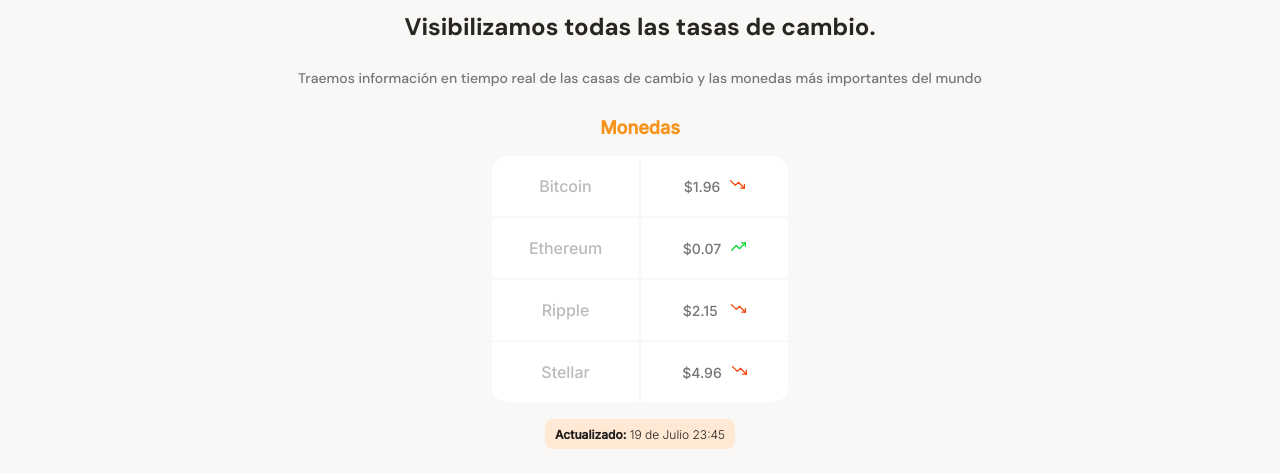
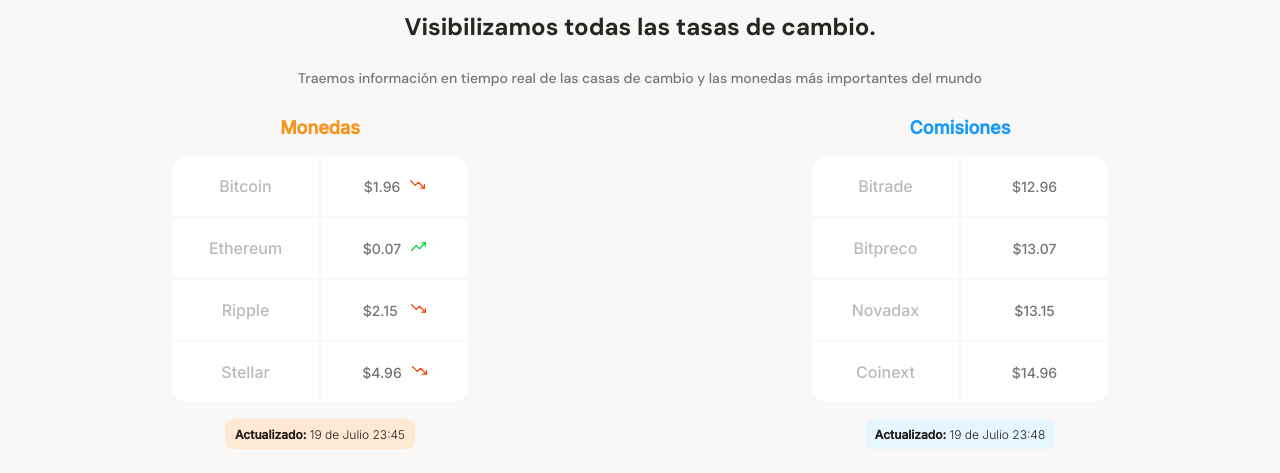
Before and after one commit to ArmandoRomero33/primerproyecto, a plain HTML site: page index.html in a window 1280 px wide. Shown: the part 650-1123 px from the top of the page. Drawn offline with Linux system fonts and the light colour scheme.

Commit message:
slide tablas

```diff
--- a/styles.css
+++ b/styles.css
@@ -149,7 +149,16 @@ main{
     color: #757575;
 }
 
+.main-tables-container{
+    display: flex;
+    height: auto;
+    overflow-x: scroll;
+    overscroll-behavior-x: contain;
+    scroll-snap-type: x proximity;
+}
+
 .main-currency-table{
+    scroll-snap-align: center;
     width: 70%;
     min-width: 235px;
     max-width: 500px;
@@ -462,7 +471,7 @@ main{
     min-width: 230px;
     max-width: 300px;
     height: 250px;
-    margin: 50px auto 0;
+    margin: 50px 25px 0;
     padding: 0 15px;
     background-color: var(--just-white);
     border-radius: 15px;
```
